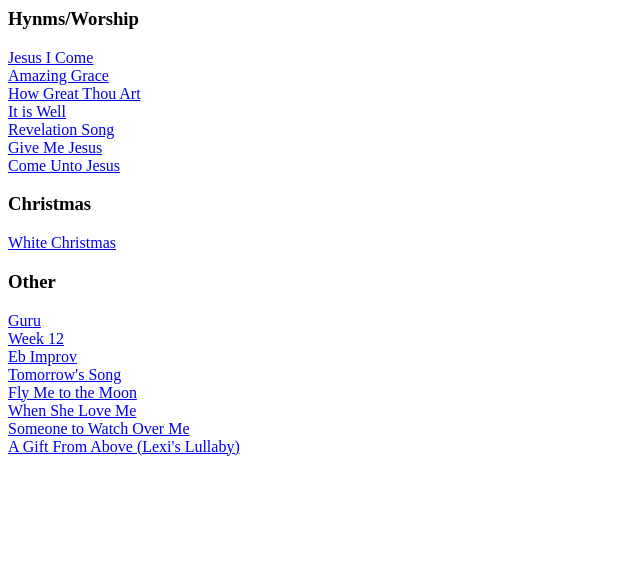
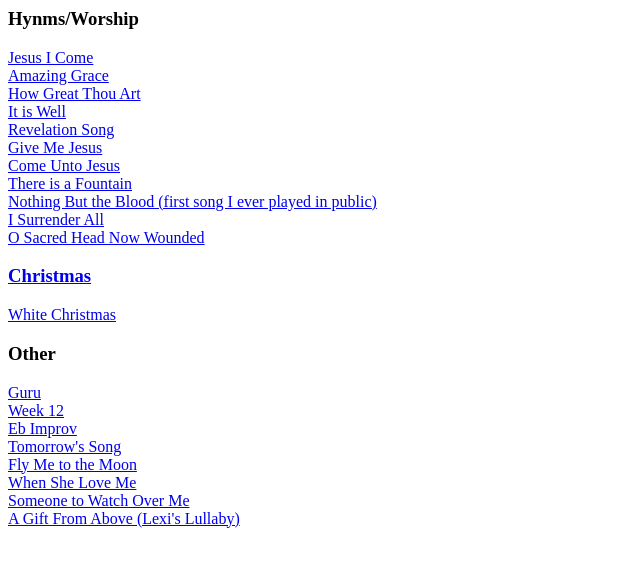
Before and after one commit to markowens/media, a plain HTML site: page docs/kbd/index2.html in a window 1280 px wide. Shown: the whole page, without its empty margins (0-640 px from the left). Drawn offline with Linux system fonts and the light colour scheme.

Commit message:
added more hymns

```diff
--- a/docs/kbd/index2.html
+++ b/docs/kbd/index2.html
@@ -17,6 +17,14 @@
 <a href="./give-me-jesus.mp3">Give Me Jesus</a>
 <br/>
 <a href="./come-unto-jesus.mp3">Come Unto Jesus</a>
+<br/>
+<a href="./there-is-a-fountain.mp3">There is a Fountain</a>
+<br/>
+<a href="./nothing-but-the-blood.mp3">Nothing But the Blood (first song I ever played in public)</a>
+<br/>
+<a href="./i-surrender-all.mp3">I Surrender All</a>
+<br/>
+<a href="./o-sacred-head.mp3">O Sacred Head Now Wounded</>
 <br/>
 
 <p/>
```
Also changed, not shown: 4 other files.
